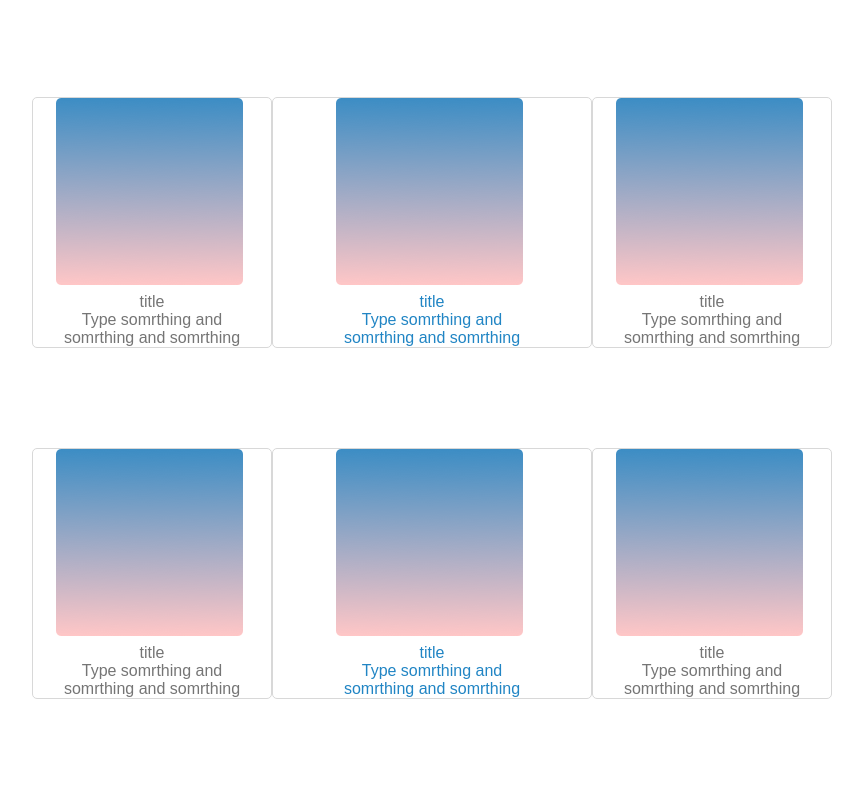
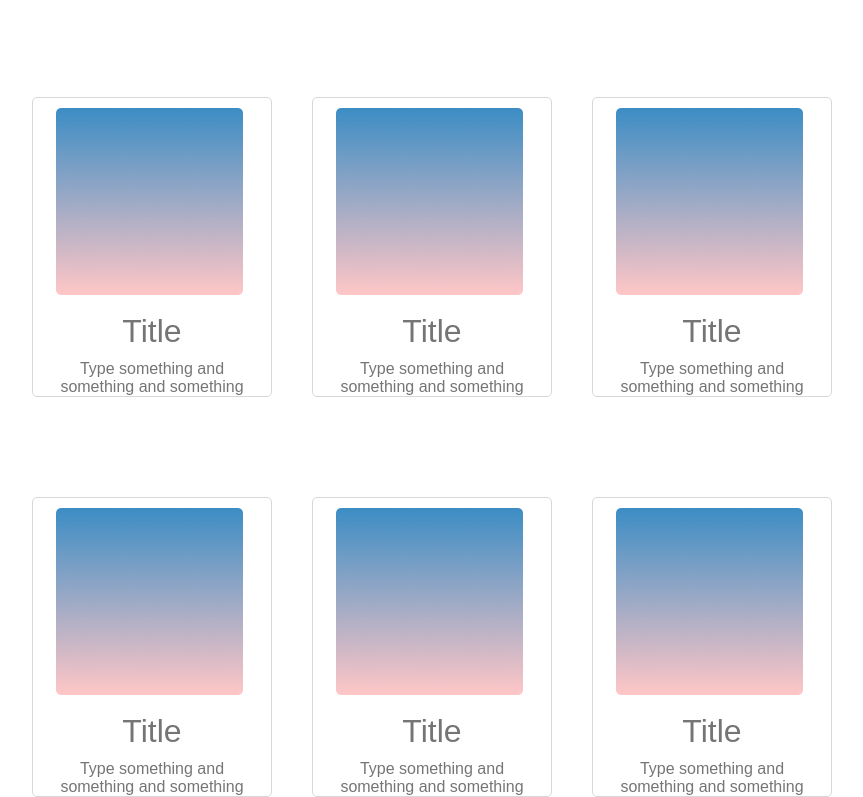
Before and after one commit to IgorCova/ThreadsWeb, a plain HTML site: page index.html in a window 1280 px wide. Shown: the part 921-1718 px from the top of the page, without its empty margins (208-1071 px from the left). Before the commit the page ends 1620 px from the top, so only its background shows below. Drawn offline with Linux system fonts and the light colour scheme.

Commit message:
верстка
изменил блоки

```diff
--- a/index.html
+++ b/index.html
@@ -105,13 +105,13 @@
 		           <img src="images/fail.png">
 			  </div>
 			 <div>
-		         <span>title</span>
+		         <span>Title</span>
 			 </div>
 
 			 <div>
 		             <span>
-					      Type somrthing and<br />
-						  somrthing and somrthing
+					      Type something and<br />
+						  something and something
 					 </span>
 			    </div>
 			</div>
@@ -123,13 +123,13 @@
 		             <img src="images/fail.png">
 				</div>
 			         <div >
-		                 <span>title</span>
+		                 <span>Title</span>
 			         </div>
 
 				<div>
 		             <span>
-					      Type somrthing and<br />
-						  somrthing and somrthing
+					      Type something and<br />
+						  something and something
 					 </span>
 			    </div>
 			</div>
@@ -142,13 +142,13 @@
 				</div>
 
 			    <div>
-		             <span>title</span>
+		             <span>Title</span>
 			    </div>
 
 				<div>
 		             <span>
-					      Type somrthing and<br />
-						  somrthing and somrthing
+					      Type something and<br />
+						  something and something
 					 </span>
 			    </div>
 			</div>
@@ -164,13 +164,13 @@
 			 </div>
 
 			 <div>
-		         <span>title</span>
+		         <span>Title</span>
 			 </div>
 
 			 <div>
 		             <span>
-					      Type somrthing and<br />
-						  somrthing and somrthing
+					      Type something and<br />
+						  something and something
 					 </span>
 			    </div>
 		   </div>
@@ -183,13 +183,13 @@
 				</div>
 
 			         <div>
-		                 <span>title</span>
+		                 <span>Title</span>
 			         </div>
 
 					 <div>
 		             <span>
-					      Type somrthing and<br />
-						  somrthing and somrthing
+					      Type something and<br />
+						  something and something
 					 </span>
 			    </div>
 			</div>
@@ -202,13 +202,13 @@
 				</div>
 
 			    <div>
-		             <span>title</span>
+		             <span>Title</span>
 			    </div>
 
 				<div>
 		             <span>
-					      Type somrthing and<br />
-						  somrthing and somrthing
+					      Type something and<br />
+						  something and something
 					 </span>
 			    </div>
 			</div>
--- a/styles/style.css
+++ b/styles/style.css
@@ -254,9 +254,18 @@ margin:100px auto 0;
 width:30%;
 float:left;
 }
-#conteiner #WhuComm .android div div span{
+#conteiner #WhuComm .android div div:last-child span{
 color:#757575;
 text-align:center;
+}
+
+#conteiner #WhuComm .android  div div:nth-child(2) span{
+font-size:200%;
+color:#757575;
+}
+
+#conteiner #WhuComm .android div div{
+padding-top:10px;
 }
 
 #conteiner #WhuComm .android > div{
@@ -266,12 +275,22 @@ text-align:center;
 }
 
 #conteiner #WhuComm .IPhoneIPad{
-width:40%;
+margin-left:40px;
+width:30%;
 float:left;
 }
 
-#conteiner #WhuComm .IPhoneIPad div span{
-color:#2185c4;
+#conteiner #WhuComm .IPhoneIPad div div{
+padding-top:10px;
+}
+
+#conteiner #WhuComm .IPhoneIPad div div:last-child span{
+color:#757575;
+}
+
+#conteiner #WhuComm .IPhoneIPad  div div:nth-child(2) span{
+font-size:200%;
+color:#757575;
 }
 
 #conteiner #WhuComm .IPhoneIPad > div{
@@ -289,6 +308,10 @@ width:30%;
 float:right;
 }
 
+#conteiner #WhuComm .WindowsPhone div div{
+padding-top:10px;
+}
+
 #conteiner #WhuComm .WindowsPhone > div{
 border:#d8d8d8 1px solid;
 border-radius:5px 5px 5px 5px;
@@ -304,10 +327,14 @@ text-align:center;
 
 #conteiner #WhuComm .WindowsPhone div div {
 text-align:center;
-
 }
 
-#conteiner #WhuComm .WindowsPhone div:last-child span{
+#conteiner #WhuComm .WindowsPhone div div:nth-child(2) span{
+font-size:200%;
+color:#757575;
+}
+
+#conteiner #WhuComm .WindowsPhone div div:last-child span{
 color:#757575;
 }
 /*контент*/
```
